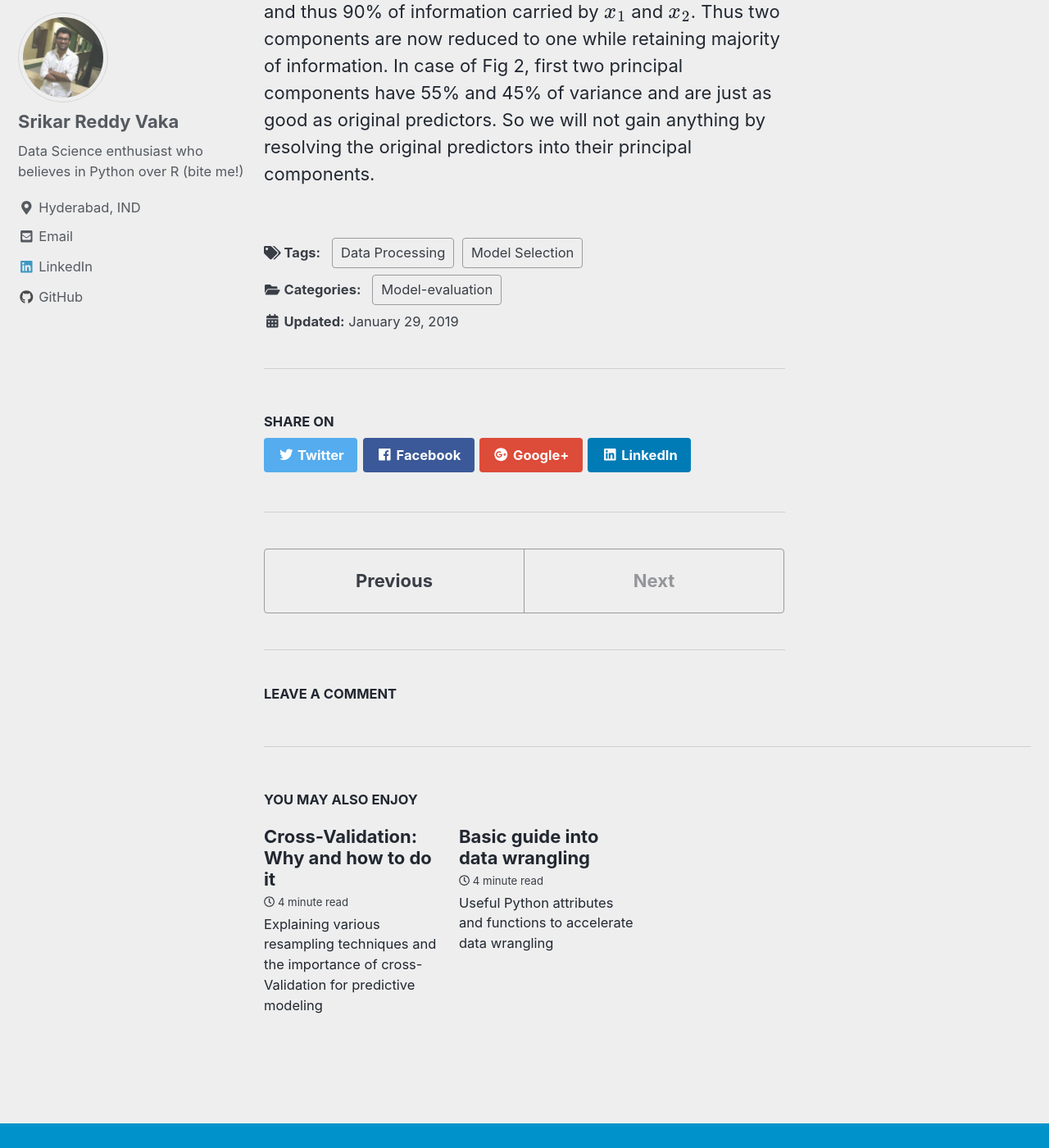
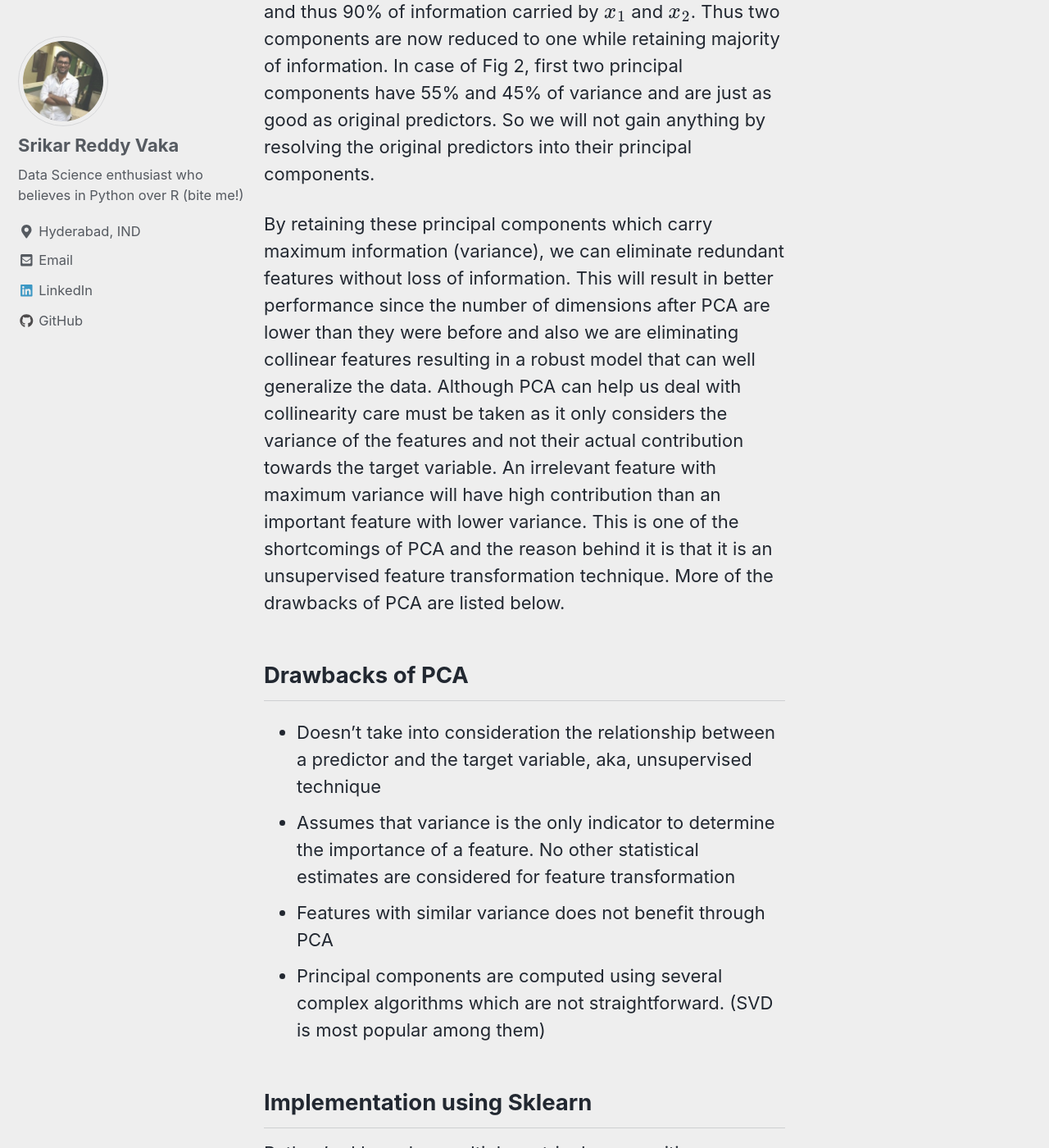
Before and after one commit to srikarvaka/srikarvaka.github.io, a Jekyll site: the page built from _posts/2019-02-12-PCA.md, in a window 1280 px wide and 1400 px high, scrolled down 6411 px. Shown: the whole window at 82% size. Built offline with Jekyll 4.4.1, drawn with Linux system fonts in a browser that asks for light colours; nearby versions of some CDN libraries; formulas are drawn with MathJax 3; comment, search, counter and statistics services are not loaded; some of the changed text lies outside the part shown.

Commit message:
added PCA contant

````diff
--- a/_posts/2019-02-12-PCA.md
+++ b/_posts/2019-02-12-PCA.md
@@ -31,8 +31,7 @@ with various scenarios where this algorithm can come handy. We are not going to
 
 ## Curse of dimensionality: No more features please
 
-Usually we will be more than happy to huge volume of data to solve our predictive modeling problem. We believe that more
-data often leads to better results. By more data, data which has high volume vise and many predictors. This is in fact true for some of the problems. Then why doesn't it work in every case. The answer is simple, there is some similarity between the dimensions or features or predictors. And not just that, some of them are pretty much have zero contribution to our target variable. This will increase the complication and runtime of our model while having no effect on accuracy. This can be termed as **curse of dimensionality**, which simply is that useless or co-related predictors over-fitting or increasing the
+Usually we will be more than happy to have huge volume of data to solve our predictive modeling problem. We believe that more data often leads to better results. By more data, data which has high volume vise and many predictors. This is in fact true for some of the problems. Then why doesn't it work in every case. The answer is simple, there is some similarity between the dimensions or features or predictors. And not just that, some of them are pretty much have zero contribution to our target variable. This will increase the complication and runtime of our model while having no effect on accuracy. This can be termed as **curse of dimensionality**, which simply is that useless or co-related predictors over-fitting or increasing the
 complexity of our model.
 
 This is an usual scenario when dealing with image data and few other situations. Not all the features have equal contribution to target variable. Correlated predictors tend to over-contribute to the model leading to high variance.
@@ -85,3 +84,35 @@ Collinearity is the situation where independent variables are highly correlated.
 PCA can come handy to study the collinearity of predictors. Remember that the core idea behind PCA is to study the variance of predictors in a multi-dimensional state and build new dimensions which are orthogonal along the direction of highest variance. When two or more predictors are correlated, like in $$Fig 1$$ they tend spread only along one direction. On the other hand uncorrelated features tend to spread across the space as shown in $$Fig 2$$.
 
  Therefore the few principal components of correlated predictors carry maximum information about the variance and thus can replace the original features for the purpose of predictive modeling. The variance distribution among principal components for the example shown in Fig 1 are 90% and 10% for components 1 and 2 respectively. So by just having component $$X_1$$, we can retain 90% of variance, and thus 90% of information carried by $$x_1$$ and $$x_2$$. Thus two components are now reduced to one while retaining majority of information. In case of Fig 2, first two principal components have 55% and 45% of variance and are just as good as original predictors. So we will not gain anything by resolving the original predictors into their principal components.
+
+ By retaining these principal components which carry maximum information (variance), we can eliminate redundant features without loss of information. This will result in better performance since the number of dimensions after PCA are lower than they were before and also we are eliminating collinear features resulting in a robust model that can well generalize the data. Although PCA can help us deal with collinearity care must be taken as it only considers the variance of the features and not their actual contribution towards the target variable. An irrelevant feature with maximum variance will have high contribution than an important feature with lower variance. This is one of the shortcomings of PCA and the reason behind it is that it is an unsupervised feature transformation technique. More of the drawbacks of PCA are listed below.
+
+## Drawbacks of PCA
+
+* Doesn't take into consideration the relationship between a predictor and the target variable, aka, unsupervised technique
+* Assumes that variance is the only indicator to determine the importance of a feature. No other statistical estimates are considered for feature transformation
+* Features with similar variance does not benefit through PCA
+* Principal components are computed using several complex algorithms which are not straightforward. (SVD is most popular among them)
+
+## Implementation using Sklearn
+
+Python's sklearn has multiple matrix decomposition techniques clubbed under single module called [`decomposition`][1]. There are multiple variations of PCA like regular PCA, Kernel PCA, Sparse PCA, Incremental PCA and  Mini batch sparse PCA. We shall discuss the implementation standard PCA which is the most used one. Other variants also follow the same structure when it comes to implementation using sklearn.
+
+```python
+
+#import module
+from sklearn.decomposition import PCA
+
+#create PCA object
+pca = PCA(n_components=2)
+
+#fit PCA object to our data. Outputs the principle components in ascending order of variance
+x_componants = pca.fit_transform(X)
+
+#prints the variance ratio in increasing order
+print(pca.explained_variance_ratio_)
+
+```
+
+
+[1]: https://scikit-learn.org/stable/modules/generated/sklearn.decomposition.PCA.html
--- a/index.html
+++ b/index.html
@@ -4,4 +4,5 @@ author_profile: true
 header:
   overlay_image: "/images/anotherindex.jpeg"
   overlay_filter: 0.5 # same as adding an opacity of 0.5 to a black background
+excerpt: ""
 ---
````
